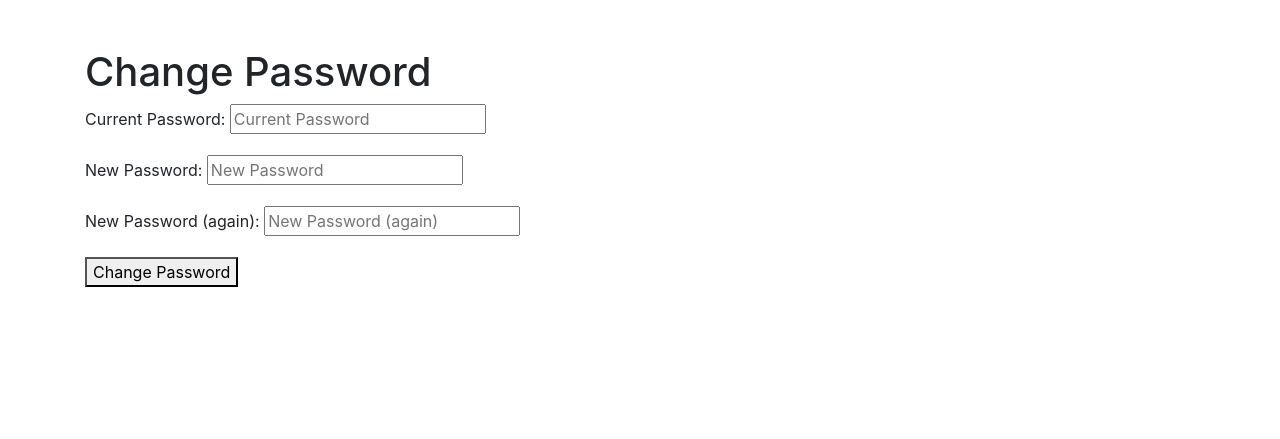
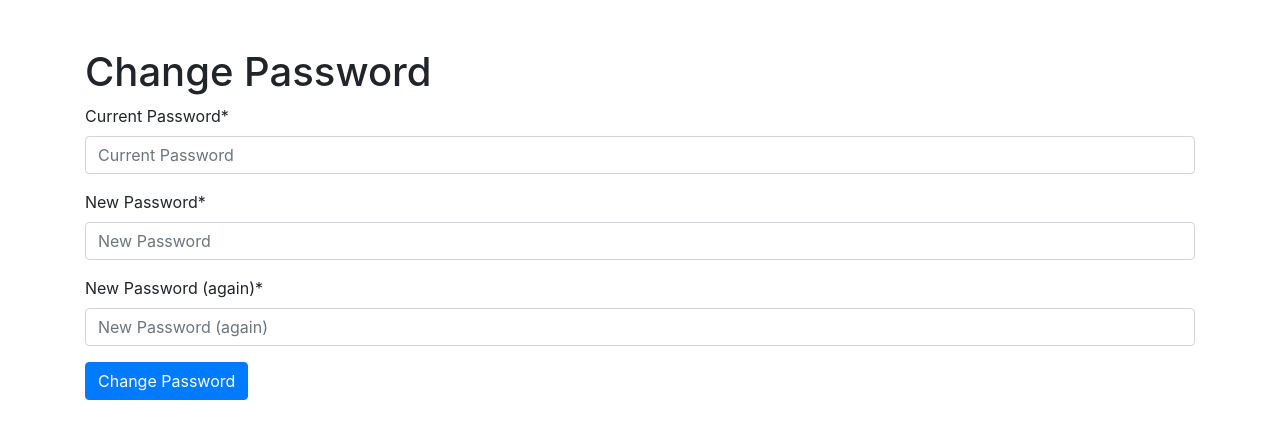
Before and after one commit to zafercuz/Django_MultipleDB, a Django app: page /accounts/password/change/ in a window 1280 px wide. Shown: the part 56-495 px from the top of the page. Run offline with Django 3.2, Linux system fonts and the light colour scheme; the visitor is signed in with stand-in values (Sample User, id 1); parts of the project's set-up code (start-up, migrations or seed data) failed here and were passed over; some libraries are stand-ins or nearby versions.

Commit message:
Added password_change
modified:   index/__pycache__/views.cpython-37.pyc
modified:   templates/account/password_change.html
modified:   templates/base.html

```diff
--- a/templates/account/password_change.html
+++ b/templates/account/password_change.html
@@ -1,5 +1,6 @@
 {% extends "account/base.html" %}
 
+{% load crispy_forms_tags %}
 {% load i18n %}
 
 {% block head_title %}{% trans "Change Password" %}{% endblock %}
@@ -9,7 +10,7 @@
 
     <form method="POST" action="{% url 'account_change_password' %}" class="password_change">
         {% csrf_token %}
-        {{ form.as_p }}
-        <button type="submit" name="action">{% trans "Change Password" %}</button>
+        {{ form|crispy }}
+        <button type="submit" name="action" class="btn btn-primary">{% trans "Change Password" %}</button>
     </form>
 {% endblock %}
--- a/templates/base.html
+++ b/templates/base.html
@@ -33,6 +33,7 @@
             </a>
             <div class="dropdown-menu dropdown-menu-right" aria-labelledby="navbarDropdown">
               <a class="dropdown-item" href="#">Profile</a>
+              <a class="dropdown-item" href="{% url 'account_change_password' %}">Change Password</a>
               <a class="dropdown-item" href="{% url 'account_email' %}">Change E-mail</a>
               <a class="dropdown-item" href="{% url 'account_logout' %}">Sign Out</a>
             </div>
```
